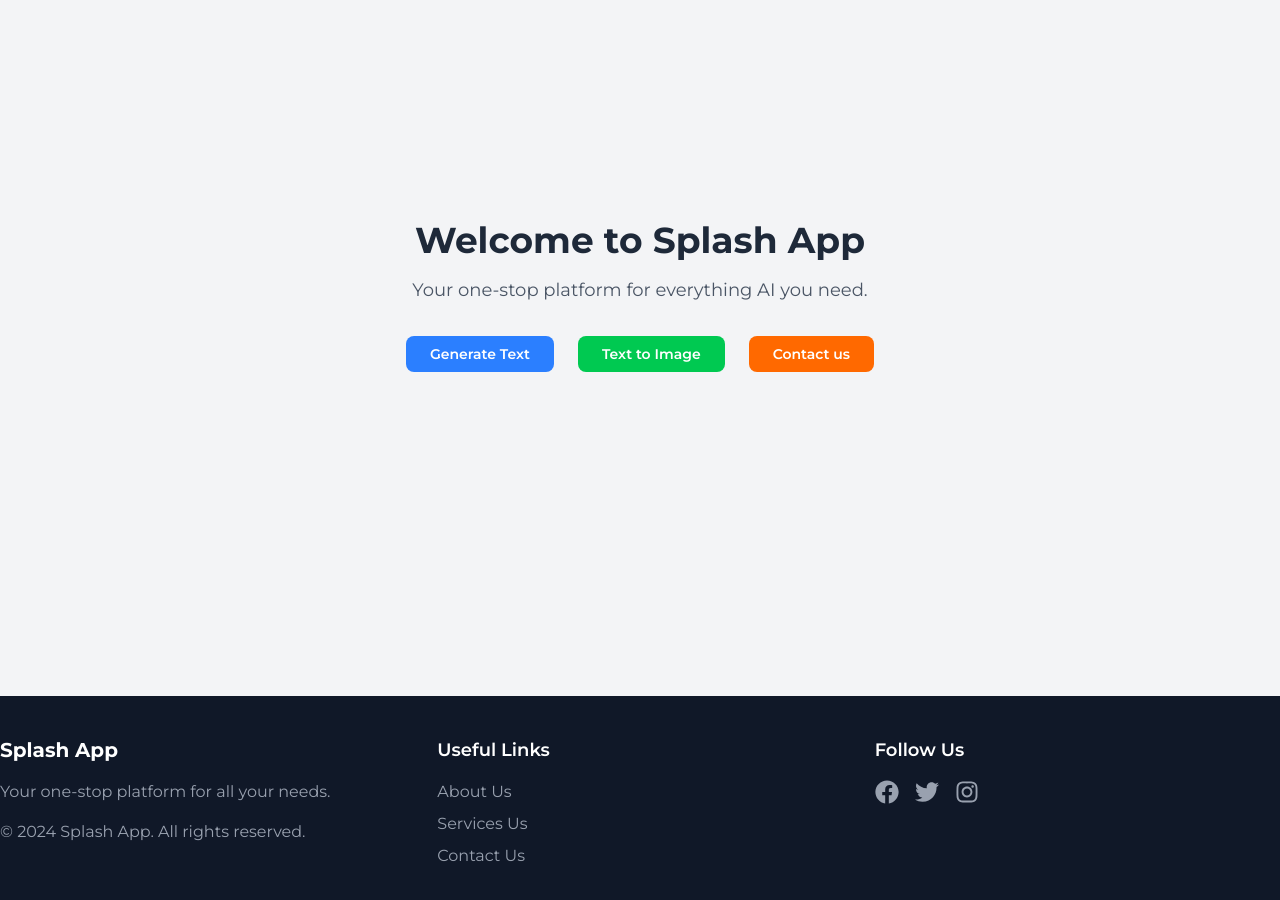
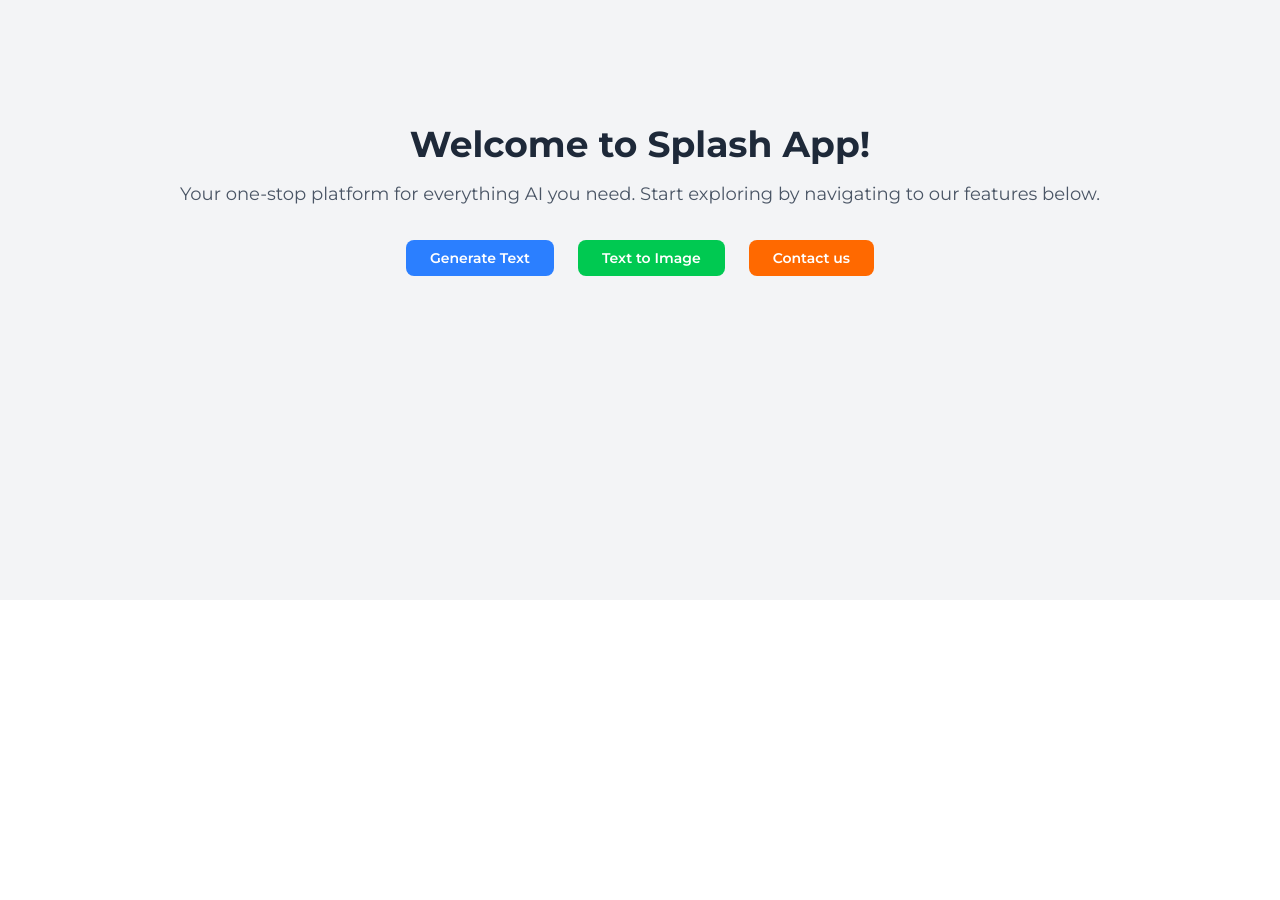
Before and after one commit to Joseph-Wanjohi/alx-project-0x04-setup, a Next.js app in the folder alx-project-0x03/: page / in a window 1280 px wide. Shown: the part 200-1100 px from the top of the page. After the commit the page ends 800 px from the top, so only its background shows below. Built offline with nearby package versions, Linux system fonts and the light colour scheme.

Commit message:
refactor: clean up Button and Layout components by importing props from interface

```diff
--- a/alx-project-0x03/components/common/Button.tsx
+++ b/alx-project-0x03/components/common/Button.tsx
@@ -1,12 +1,5 @@
 import React from "react";
-
-export interface ButtonProps {
-  buttonLabel: string;
-  buttonSize?: string;
-  buttonBackgroundColor?: 'red' | 'blue' | 'orange' | 'green';
-  action?: () => void;
-}
-
+import { ButtonProps } from "@/interface";
 const Button: React.FC<ButtonProps> = ({
   buttonLabel,
   buttonSize = "",
--- a/alx-project-0x03/components/layouts/Layout.tsx
+++ b/alx-project-0x03/components/layouts/Layout.tsx
@@ -1,10 +1,6 @@
-import React, { ReactNode } from "react";
 import Header from "./Header";
 import Footer from "./Footer";
-
-export interface LayoutProps {
-  children: ReactNode;
-}
+import { LayoutProps } from "@/interface";
 
 const Layout: React.FC<LayoutProps> = ({ children }) => (
   <>
--- a/alx-project-0x03/pages/index.tsx
+++ b/alx-project-0x03/pages/index.tsx
@@ -1,27 +1,35 @@
-import React from "react";
 import Button from "@/components/common/Button";
 import { useRouter } from "next/router";
-import Layout from "@/components/layouts/Layout";
+
+interface PageRouteProps {
+  pageRoute: string
+}
 
 export default function Home() {
-  const router = useRouter();
-  const routeTo = (path: string) => router.push(path);
+  const router = useRouter()
+
+  // Imeperative routing with useRouter
+  const routeToNextPage  = ({ pageRoute }: PageRouteProps) => {
+    router.push(pageRoute, undefined, { shallow: false})
+  }
 
   return (
-    <Layout>
     <div className="min-h-screen bg-gray-100 flex flex-col justify-center items-center text-center">
+      {/* Welcome Message */}
       <h1 className="text-4xl font-bold text-gray-800 mb-4">
-          Welcome to Splash App
+        Welcome to Splash App!
       </h1>
       <p className="text-lg text-gray-600 mb-8">
-          Your one-stop platform for everything AI you need.
+        Your one-stop platform for everything AI you need. Start exploring by
+        navigating to our features below.
       </p>
+
+      {/* Navigation Options */}
       <div className="flex gap-6">
-          <Button action={() => routeTo("/generate-text-ai")} buttonLabel="Generate Text" buttonBackgroundColor="blue" />
-          <Button action={() => routeTo("/text-to-image")} buttonLabel="Text to Image" buttonBackgroundColor="green" />
-          <Button action={() => routeTo("/counter-app")} buttonLabel="Contact us" buttonBackgroundColor="orange" />
+        <Button action={() => routeToNextPage({ pageRoute: '/generate-text-ai' })} buttonLabel="Generate Text" buttonBackgroundColor="blue" />
+        <Button action={() => routeToNextPage({ pageRoute: '/text-to-image'})} buttonLabel="Text to Image" buttonBackgroundColor="green" />
+        <Button action={() => routeToNextPage({ pageRoute: '/counter-app'})} buttonLabel="Contact us" buttonBackgroundColor="orange" />
       </div>
     </div>
-    </Layout>
   );
 }
```
Lines whose indentation alone changed are shown as unchanged.
